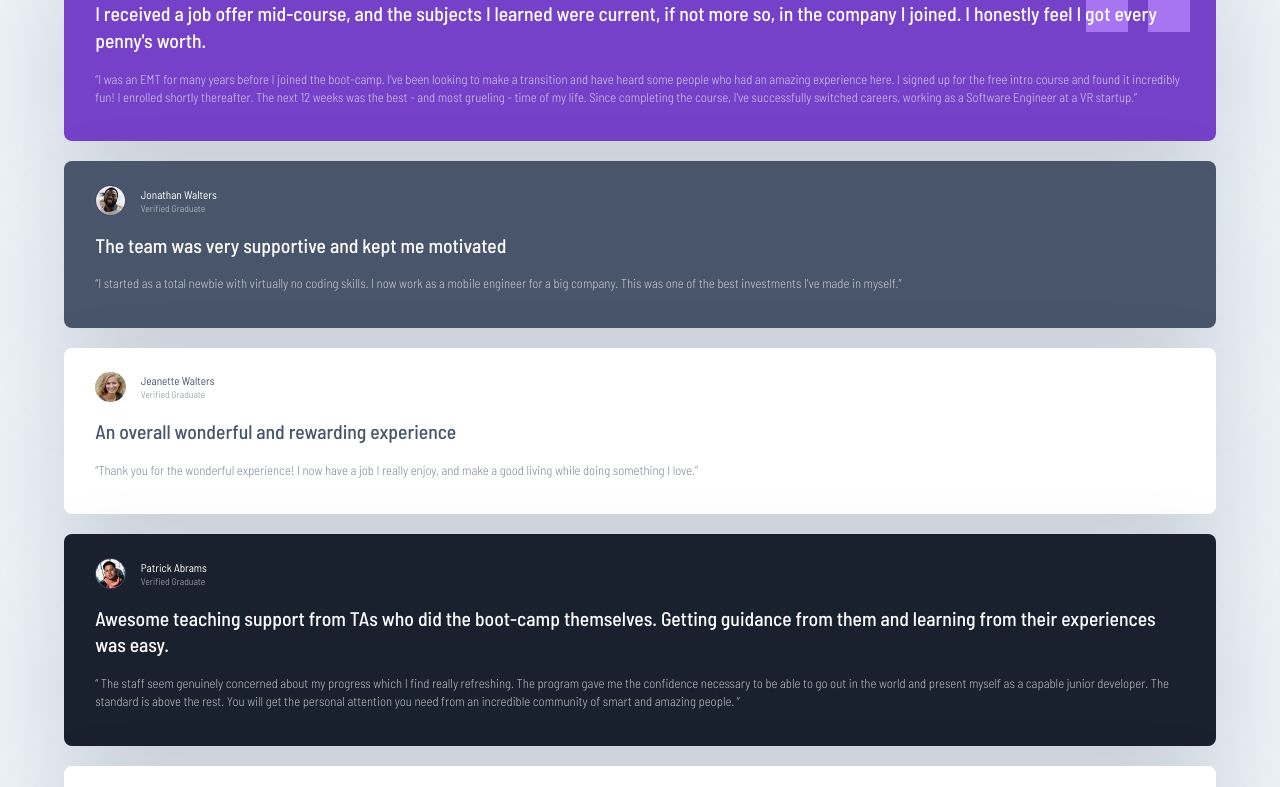
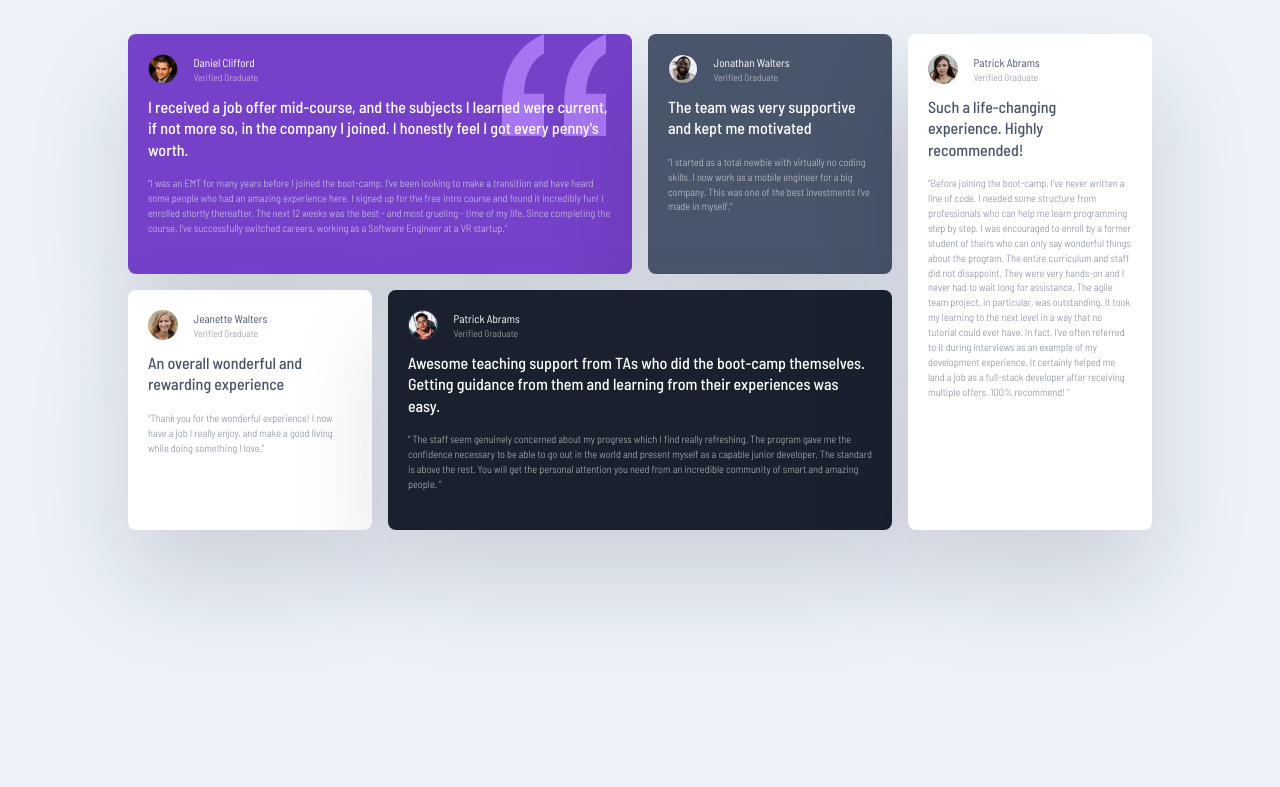
Before and after one commit to EtFX1/Frontend-mentor-Testimonials-grid-section, a plain HTML site: page index.html in a window 1280 px wide. Shown: the part 118-905 px from the top of the page. After the commit the page ends 800 px from the top, so only its background shows below. Drawn offline with Linux system fonts and the light colour scheme.

Commit message:
redid css grid

```diff
--- a/styles.css
+++ b/styles.css
@@ -22,11 +22,11 @@
 body {
     display: grid;
     place-items: center;
+    min-height: 100vh;
+
     background-color: var(--light-greyish-blue);
-    /* height: 100vh; */ /*todo: might uncomment*/
     line-height: 1.35;
     font-size: 0.8125rem; /* 13px */
-    /* border: 2px solid; */
 }
 
 /* ! MOBILE */
@@ -71,6 +71,10 @@ body {
 /* * targets the fourth card (patrick)  */
 .card-4 {
     background-color: var(--very-dark-blackish-blue);
+}
+
+.card-5 {
+    margin-bottom: 0;
 }
 
 /* *targets the name and "verified graduate" container */
@@ -157,8 +161,54 @@ body {
     line-height: 1.43;
 }
 
-.card-5 {
-    margin-bottom: 0;
+/* !DESKTOP */
+
+/*1000px */
+@media only screen and (min-width: 62.5rem) {
+    /* *turns the container into a grid, and setting the templates */
+    .container {
+        display: grid;
+        width: 80%;
+        max-width: 1440px;
+        grid-template-columns: repeat(4, 1fr);
+        grid-template-rows: repeat(2, 15rem);
+        grid-template-areas:
+            "card1 card1 card2 card5"
+            "card3 card4 card4 card5";
+        gap: 1rem;
+        margin: 0;
+    }
+
+    /* *targets all cards */
+    .card {
+        margin-bottom: 0;
+        overflow: hidden;
+        padding: 1.25rem;
+    }
+
+    .heading {
+        font-size: 1rem;
+        margin-top: 0.7rem;
+    }
+
+    .paragraph {
+        font-size: 0.65rem;
+    }
+
+    /* *matching each element to the grid area name */
+    .card-1 {
+        grid-area: card1;
+    }
+    .card-2 {
+        grid-area: card2;
+    }
+    .card-3 {
+        grid-area: card3;
+    }
+    .card-4 {
+        grid-area: card4;
+    }
+    .card-5 {
+        grid-area: card5;
+    }
 }
-
-/* !DESKTOP */
```
